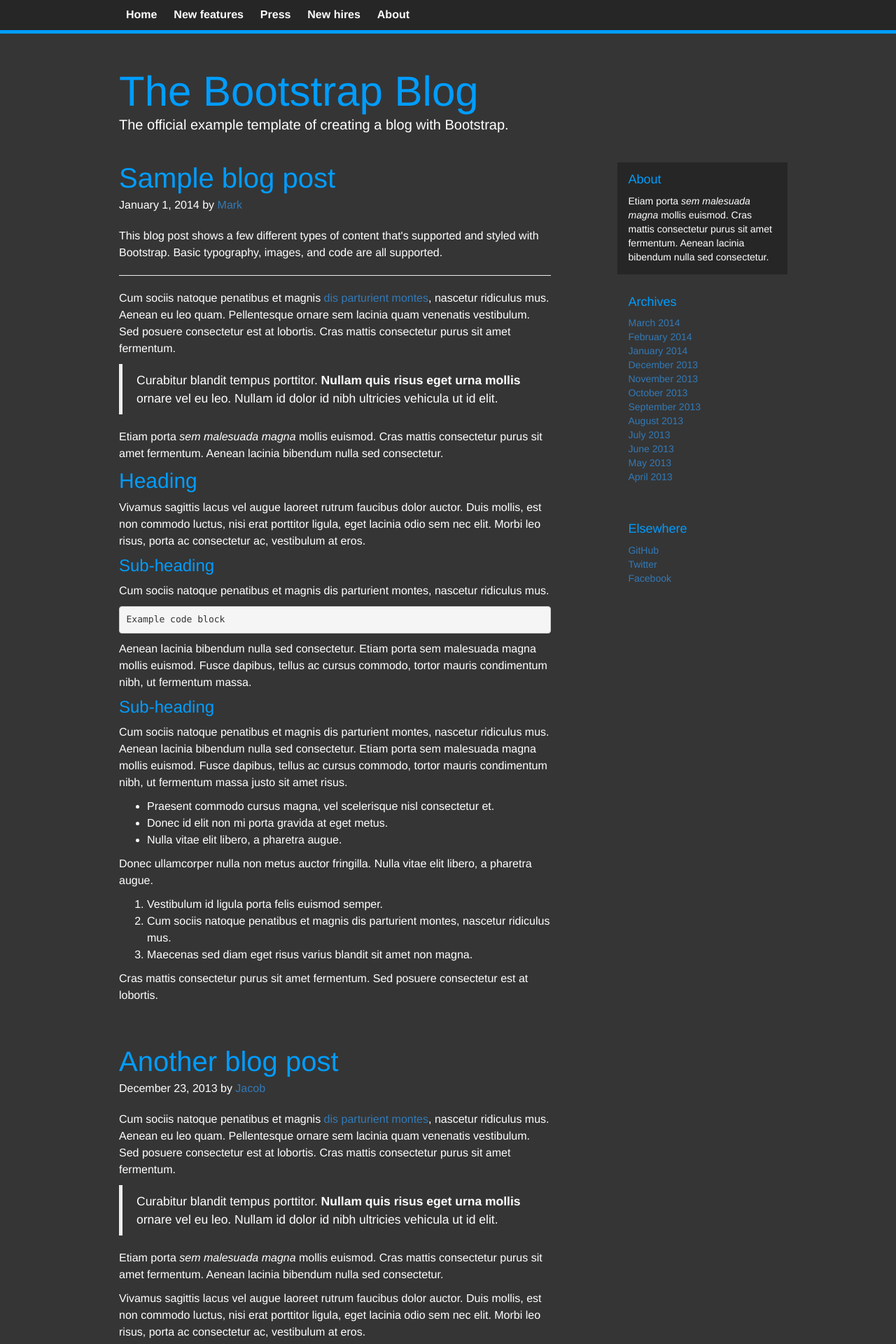
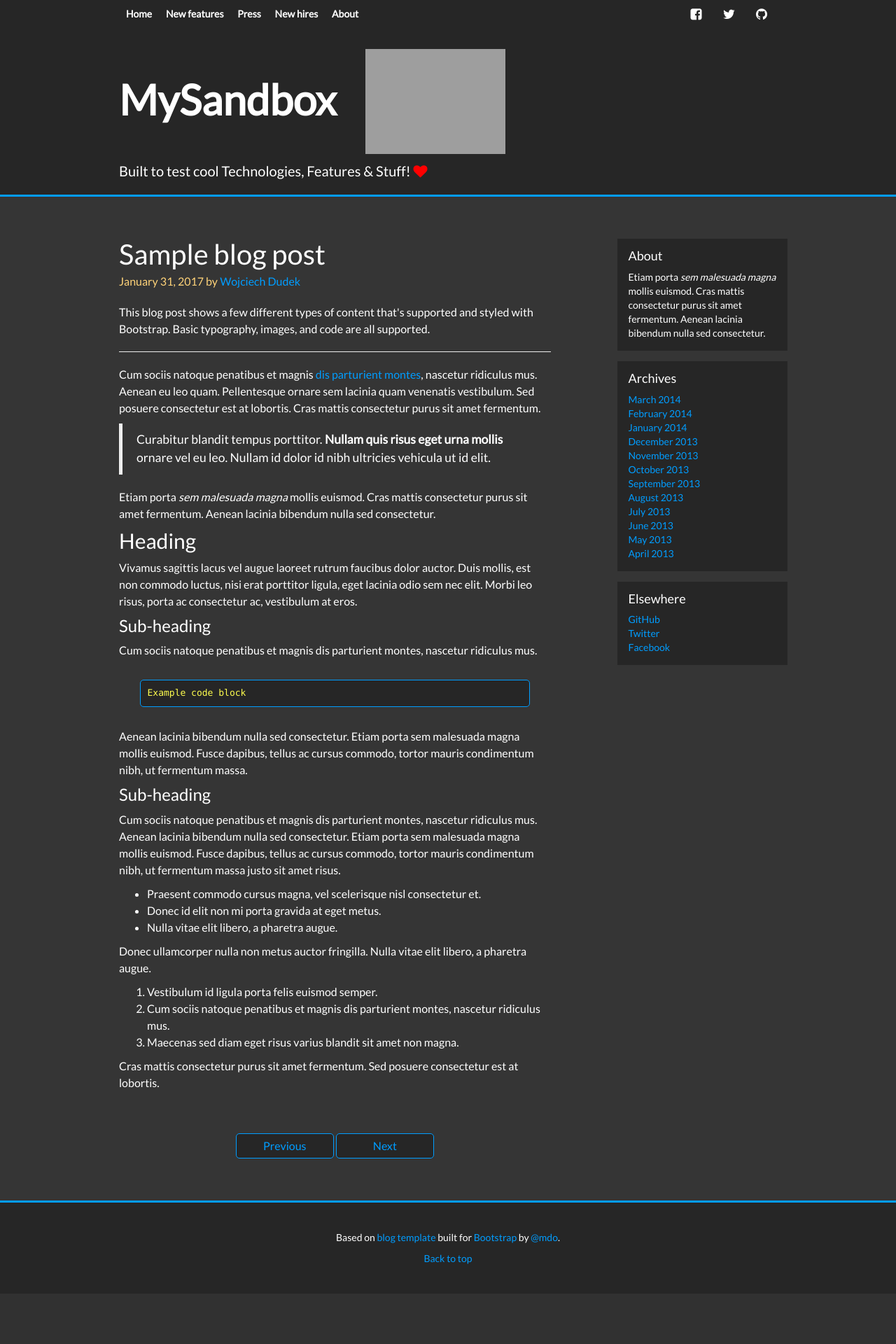
Before and after one commit to wdudek82/mysandbox-backend-django, a Django app: template apps/templates/base.html in a window 1280 px wide. Shown: the top 1920 px of the page at 70% size. After the commit the page ends 1806 px from the top, so only its background shows below. Run offline with Django 3.2, Linux system fonts and the light colour scheme; the template is opened without the code that fills it, so the values that code supplies are empty; some libraries are stand-ins or nearby versions; grey boxes are pictures that could not be loaded.

Commit message:
Tweaking html template

```diff
--- a/apps/static/css/blog.css
+++ b/apps/static/css/blog.css
@@ -3,8 +3,7 @@
  */
 
 body {
-  /*font-family: Georgia, "Times New Roman", Times, serif;*/
-  font-family: "Helvetica Neue", Helvetica, Arial, sans-serif;
+  font-family: 'Lato', serif;
   color: #ffffff;
   background-color: #353535;
 }
@@ -17,9 +16,37 @@
 h6, .h6 {
   margin-top: 0;
   font-weight: normal;
-  color: #009dff;
+  color: #ffffff;
 }
 
+a
+{
+    color: #009dff;
+    text-decoration: none;
+    transition: all 1000ms ease-in-out;
+}
+a:hover {
+    color: yellow;
+    text-decoration: underline;
+}
+a:focus {
+    color: #ff3200;
+    text-decoration: underline;
+    transition: color 500ms ease-in-out;
+}
+
+
+  /*text-decoration: none;*/
+  /*transition: color 1000ms linear;*/
+/*}*/
+
+pre {
+    background-color: rgb(38, 38, 38);
+    color: #fffe4e;
+    border-color: #009dff;
+    border-radius: 5px;
+    margin: 30px;
+}
 
 /*
  * Override Bootstrap's default container.
@@ -35,10 +62,10 @@
 /*
  * Masthead for nav
  */
-
 .blog-masthead {
   background-color: rgb(38, 38, 38);
-  border-bottom: 5px solid #009dff;
+  border-bottom: 3px solid #009dff;
+  margin-bottom: 60px;
 }
 
 /* Nav links */
@@ -46,23 +73,28 @@
     position: relative;
     display: inline-block;
     padding: 10px;
-  font-size: 16px;
+    font-size: 14px;
     font-weight: 900;
     color: #fff;
+    margin-right: -3px;
 }
-/*.blog-nav-item:hover,*/
 .blog-nav-item:hover {
-  color: #009dff;
+  background-color: #00609d;
+  color: #fff;
   text-decoration: none;
+  -webkit-transition: background-color 1500ms linear;
+  -ms-transition: background-color 1500ms linear;
+  transition: background-color 1500ms linear;
 }
 .blog-nav-item:focus {
-    color: #009dff;
+    color: rgb(255, 255, 255);
     text-decoration: none;
 }
 
 /* Active state gets a caret at the bottom */
 .blog-nav .active {
-  color: #009dff;
+  background-color: #009dff;
+  color: #fff;
 }
 .blog-nav .active:after {
   position: absolute;
@@ -70,28 +102,33 @@
   left: 50%;
   width: 0;
   height: 0;
-  margin-left: -5px;
-  vertical-align: middle;
-  content: " ";
-  border-right: 5px solid transparent;
-  border-bottom: 7px solid #009dff;
-  border-left: 5px solid transparent;
 }
-
+.blog-nav-item-left,
+.blog-nav-item-left:focus {
+    position: relative;
+    display: inline-block;
+    padding: 10px;
+    color: #fff;
+}
+.blog-nav-item-left:hover {
+  color: #004c7f;
+  text-decoration: none;
+  transition: color 1500ms linear;
+}
 
 /*
  * Blog name and description
  */
 
-.blog-header {
-  padding-top: 20px;
-  padding-bottom: 20px;
-}
+/*.blog-header {*/
+  /*padding-top: 20px;*/
+  /*padding-bottom: 20px;*/
+/*}*/
 .blog-title {
   margin-top: 30px;
   margin-bottom: 0;
   font-size: 60px;
-  font-weight: normal;
+  font-weight: 700;
 }
 .blog-description {
   font-size: 20px;
@@ -102,7 +139,6 @@
 /*
  * Main column and sidebar layout
  */
-
 .blog-main {
   font-size: 16px;
   line-height: 1.5;
@@ -128,22 +164,32 @@
 /* Pagination */
 .pager {
   margin-bottom: 60px;
-  text-align: left;
+  text-align: center;
+  /*vertical-align: middle;*/
 }
-.pager > li > a {
+.pager > li > a,
+.pager > li > a:focus {
     width: 140px;
-  padding: 10px 20px;
+    padding: 5px 10px;
     text-align: center;
-  border-radius: 0px;
+    border-radius: 5px;
     border-color: #009dff;
-  background-color: rgb(38, 38, 38)
+    background-color: rgb(38, 38, 38);
+    color: #009dff;
+}
+.pager > li > a:hover {
+  color: #fff;
+  background-color: #004c7f;
+  transition: color 500ms linear, background-color 1000ms linear;
+}
+.pager > li > a .active {
+    background-color: rgb(38, 38, 38);
 }
 
 
 /*
  * Blog posts
  */
-
 .blog-post {
   margin-bottom: 60px;
 }
@@ -153,25 +199,19 @@
 }
 .blog-post-meta {
   margin-bottom: 20px;
-  color: #ffffff;
+  color: #ffd379;
 }
 
 
 /*
  * Footer
  */
-.blog-footer a:link,
-.blog-footer a:visited,
-.blog-footer a:hover {
-    color: #009dff;
-    font-weight: 900;
-}
 .blog-footer {
   padding: 40px 0;
   color: #fff;
   text-align: center;
   background-color: rgb(38, 38, 38);
-  border-top: 5px solid #009dff;
+  border-top: 3px solid #009dff;
 }
 .blog-footer :last-child {
   margin-bottom: 0;
--- a/apps/templates/base.html
+++ b/apps/templates/base.html
@@ -9,16 +9,18 @@
         <!-- The above 3 meta tags *must* come first in the head; any other head content must come *after* these tags -->
         <meta name="description" content="">
         <meta name="author" content="Wojciech Dudek">
-        <link rel="icon" href="{% static 'img/favicon/favicon.ico' %}">
 
         <title>MySandbox Project</title>
 
+        <link rel="icon" href="{% static 'img/favicon/favicon.ico' %}">
         <link rel="stylesheet" href="{% static 'bower_components/bootstrap/dist/css/bootstrap.min.css' %}">
+
+        <link rel="stylesheet" href="{% static 'bower_components/components-font-awesome/css/font-awesome.min.css' %}">
 
         <!-- IE10 viewport hack for Surface/desktop Windows 8 bug -->
         <link href="{% static 'css/ie10-viewport-bug-workaround.css' %}" rel="stylesheet">
 
-
+        <link rel="stylesheet" type="text/css" href="https://fonts.googleapis.com/css?family=Lato">
 
         <!-- Custom styles for this template -->
         <link href="{% static 'css/blog.css' %}" rel="stylesheet">
@@ -32,16 +34,33 @@
               <a class="blog-nav-item {% if request.get_full_path == '/2/' %}active{% endif %}" href="{% url 'post:detail' 2 %}">Press</a>
               <a class="blog-nav-item {% if request.get_full_path == '/3/' %}active{% endif %}" href="{% url 'post:detail' 3 %}">New hires</a>
               <a class="blog-nav-item {% if request.get_full_path == '/4/' %}active{% endif %}" href="{% url 'post:detail' 4 %}">About</a>
+
+              <span style="float: right;">
+                <a class="blog-nav-item-left" href="https://www.facebook.com/wdudek82" target="_blank">
+                  <i class="fa fa-facebook-square fa-fw fa-lg" aria-hidden="true"></i>
+                </a>
+                <a class="blog-nav-item-left" href="https://twitter.com/WojtekDudek82" target="_blank">
+                  <i class="fa fa-twitter fa-fw fa-lg" aria-hidden="true"></i>
+                </a>
+                <a class="blog-nav-item-left" href="https://github.com/wdudek82" target="_blank">
+                  <i class="fa fa-github fa-fw fa-lg" aria-hidden="true"></i>
+                </a>
+              </span>
             </nav>
+            <div class="blog-nav">
+                <h1 class="blog-title">
+                    MySandbox
+                    <img src="http://images.clipartpanda.com/low-clipart-sandbox.png" width="200px" style="margin: 0 0 10px 30px;">
+                </h1>
+                <p class="lead blog-description">
+                    Built to test cool Technologies, Features & Stuff!
+                    <i class="fa fa-heart" style="color: red;" aria-hidden="true"></i>
+                </p>
+            </div>
           </div>
         </div>
 
         <div class="container">
-
-          <div class="blog-header">
-            <h1 class="blog-title">The Bootstrap Blog</h1>
-            <p class="lead blog-description">The official example template of creating a blog with Bootstrap.</p>
-          </div>
 
           <div class="row">
 
@@ -49,7 +68,7 @@
 
               <div class="blog-post">
                 <h2 class="blog-post-title">Sample blog post</h2>
-                <p class="blog-post-meta">January 1, 2014 by <a href="#">Mark</a></p>
+                <p class="blog-post-meta">January 31, 2017 by <a href="#">Wojciech Dudek</a></p>
 
                 <p>This blog post shows a few different types of content that's supported and styled with Bootstrap. Basic typography, images, and code are all supported.</p>
                 <hr>
@@ -80,31 +99,31 @@
                 <p>Cras mattis consectetur purus sit amet fermentum. Sed posuere consectetur est at lobortis.</p>
               </div><!-- /.blog-post -->
 
-              <div class="blog-post">
-                <h2 class="blog-post-title">Another blog post</h2>
-                <p class="blog-post-meta">December 23, 2013 by <a href="#">Jacob</a></p>
-
-                <p>Cum sociis natoque penatibus et magnis <a href="#">dis parturient montes</a>, nascetur ridiculus mus. Aenean eu leo quam. Pellentesque ornare sem lacinia quam venenatis vestibulum. Sed posuere consectetur est at lobortis. Cras mattis consectetur purus sit amet fermentum.</p>
-                <blockquote>
-                  <p>Curabitur blandit tempus porttitor. <strong>Nullam quis risus eget urna mollis</strong> ornare vel eu leo. Nullam id dolor id nibh ultricies vehicula ut id elit.</p>
-                </blockquote>
-                <p>Etiam porta <em>sem malesuada magna</em> mollis euismod. Cras mattis consectetur purus sit amet fermentum. Aenean lacinia bibendum nulla sed consectetur.</p>
-                <p>Vivamus sagittis lacus vel augue laoreet rutrum faucibus dolor auctor. Duis mollis, est non commodo luctus, nisi erat porttitor ligula, eget lacinia odio sem nec elit. Morbi leo risus, porta ac consectetur ac, vestibulum at eros.</p>
-              </div><!-- /.blog-post -->
-
-              <div class="blog-post">
-                <h2 class="blog-post-title">New feature</h2>
-                <p class="blog-post-meta">December 14, 2013 by <a href="#">Chris</a></p>
-
-                <p>Cum sociis natoque penatibus et magnis dis parturient montes, nascetur ridiculus mus. Aenean lacinia bibendum nulla sed consectetur. Etiam porta sem malesuada magna mollis euismod. Fusce dapibus, tellus ac cursus commodo, tortor mauris condimentum nibh, ut fermentum massa justo sit amet risus.</p>
-                <ul>
-                  <li>Praesent commodo cursus magna, vel scelerisque nisl consectetur et.</li>
-                  <li>Donec id elit non mi porta gravida at eget metus.</li>
-                  <li>Nulla vitae elit libero, a pharetra augue.</li>
-                </ul>
-                <p>Etiam porta <em>sem malesuada magna</em> mollis euismod. Cras mattis consectetur purus sit amet fermentum. Aenean lacinia bibendum nulla sed consectetur.</p>
-                <p>Donec ullamcorper nulla non metus auctor fringilla. Nulla vitae elit libero, a pharetra augue.</p>
-              </div><!-- /.blog-post -->
+{#              <div class="blog-post">#}
+{#                <h2 class="blog-post-title">Another blog post</h2>#}
+{#                <p class="blog-post-meta">December 23, 2013 by <a href="#">Jacob</a></p>#}
+{##}
+{#                <p>Cum sociis natoque penatibus et magnis <a href="#">dis parturient montes</a>, nascetur ridiculus mus. Aenean eu leo quam. Pellentesque ornare sem lacinia quam venenatis vestibulum. Sed posuere consectetur est at lobortis. Cras mattis consectetur purus sit amet fermentum.</p>#}
+{#                <blockquote>#}
+{#                  <p>Curabitur blandit tempus porttitor. <strong>Nullam quis risus eget urna mollis</strong> ornare vel eu leo. Nullam id dolor id nibh ultricies vehicula ut id elit.</p>#}
+{#                </blockquote>#}
+{#                <p>Etiam porta <em>sem malesuada magna</em> mollis euismod. Cras mattis consectetur purus sit amet fermentum. Aenean lacinia bibendum nulla sed consectetur.</p>#}
+{#                <p>Vivamus sagittis lacus vel augue laoreet rutrum faucibus dolor auctor. Duis mollis, est non commodo luctus, nisi erat porttitor ligula, eget lacinia odio sem nec elit. Morbi leo risus, porta ac consectetur ac, vestibulum at eros.</p>#}
+{#              </div><!-- /.blog-post -->#}
+{##}
+{#              <div class="blog-post">#}
+{#                <h2 class="blog-post-title">New feature</h2>#}
+{#                <p class="blog-post-meta">December 14, 2013 by <a href="#">Chris</a></p>#}
+{##}
+{#                <p>Cum sociis natoque penatibus et magnis dis parturient montes, nascetur ridiculus mus. Aenean lacinia bibendum nulla sed consectetur. Etiam porta sem malesuada magna mollis euismod. Fusce dapibus, tellus ac cursus commodo, tortor mauris condimentum nibh, ut fermentum massa justo sit amet risus.</p>#}
+{#                <ul>#}
+{#                  <li>Praesent commodo cursus magna, vel scelerisque nisl consectetur et.</li>#}
+{#                  <li>Donec id elit non mi porta gravida at eget metus.</li>#}
+{#                  <li>Nulla vitae elit libero, a pharetra augue.</li>#}
+{#                </ul>#}
+{#                <p>Etiam porta <em>sem malesuada magna</em> mollis euismod. Cras mattis consectetur purus sit amet fermentum. Aenean lacinia bibendum nulla sed consectetur.</p>#}
+{#                <p>Donec ullamcorper nulla non metus auctor fringilla. Nulla vitae elit libero, a pharetra augue.</p>#}
+{#              </div><!-- /.blog-post -->#}
 
               <nav>
                 <ul class="pager">
@@ -120,7 +139,7 @@
                 <h4>About</h4>
                 <p>Etiam porta <em>sem malesuada magna</em> mollis euismod. Cras mattis consectetur purus sit amet fermentum. Aenean lacinia bibendum nulla sed consectetur.</p>
               </div>
-              <div class="sidebar-module">
+              <div class="sidebar-module sidebar-module-inset">
                 <h4>Archives</h4>
                 <ol class="list-unstyled">
                   <li><a href="#">March 2014</a></li>
@@ -137,7 +156,7 @@
                   <li><a href="#">April 2013</a></li>
                 </ol>
               </div>
-              <div class="sidebar-module">
+              <div class="sidebar-module sidebar-module-inset">
                 <h4>Elsewhere</h4>
                 <ol class="list-unstyled">
                   <li><a href="#">GitHub</a></li>
@@ -145,6 +164,32 @@
                   <li><a href="#">Facebook</a></li>
                 </ol>
               </div>
+{#              <div class="sidebar-module sidebar-module-inset">#}
+{#                <h4>Built ith</h4>#}
+{#                <ol class="list-unstyled" style="text-align: center;">#}
+{#                  <li><a href="#">#}
+{#                      <img src="http://reneolivo.github.io/docker-for-devs/images/logos/python.png" style="max-width: 100px;">#}
+{#                  </a></li>#}
+{#                  <li><a href="#">#}
+{#                      <img src="http://www.unixstickers.com/image/cache/data/stickers/django/dj-neg2.sh-600x600.png" style="max-width: 100px;">#}
+{#                  </a></li>#}
+{#                                    <li><a href="#">#}
+{#                      <img src="https://www.w3.org/html/logo/downloads/HTML5_Logo_512.png" style="max-width: 100px;">#}
+{#                  </a></li>#}
+{#                                      <li><a href="#">#}
+{#                      <img src="http://www.pointid.ru/wp-content/uploads/2015/11/css3-logo.png" style="max-width: 100px;">#}
+{#                  </a></li>#}
+{#                                      <li><a href="#">#}
+{#                      <img src="http://www.w3devcampus.com/wp-content/uploads/logoAndOther/logo_JavaScript.png" style="max-width: 70px;">#}
+{#                  </a></li>#}
+{#                                      <li><a href="#">#}
+{#                      <img src="https://pbs.twimg.com/profile_images/567774844322713600/tYoVju31.png" style="max-width: 100px;">#}
+{#                  </a></li>#}
+{#                </ol>#}
+{#              </div>#}
+            </div><!-- /.blog-sidebar -->
+
+
             </div><!-- /.blog-sidebar -->
 
           </div><!-- /.row -->
@@ -152,7 +197,10 @@
         </div><!-- /.container -->
 
         <footer class="blog-footer">
-          <p>Blog template built for <a href="http://getbootstrap.com">Bootstrap</a> by <a href="https://twitter.com/mdo">@mdo</a>.</p>
+          <p>
+              Based on <a href="http://getbootstrap.com/examples/blog/" target="_blank">
+              blog template</a> built for <a href="http://getbootstrap.com" target="_blank">
+              Bootstrap</a> by <a href="https://twitter.com/mdo" target="_blank">@mdo</a>.</p>
           <p>
             <a href="#">Back to top</a>
           </p>
--- a/backend/urls.py
+++ b/backend/urls.py
@@ -2,13 +2,14 @@
 from django.conf.urls import include, url
 from django.conf.urls.static import static
 from django.contrib import admin
+import apps
 
 
 urlpatterns = [
     url(r'^grappelli/', include('grappelli.urls')),
     url(r'^admin/', admin.site.urls),
     url(r'^api-auth/', include('rest_framework.urls', namespace='rest_framework'))
-]
+] + apps.urls.urlpatterns
 
 if settings.DEBUG:
     import debug_toolbar
```
Also changed, not shown: apps/static/bower.json (+9 -2 lines), apps/static/img/Poland-icon.png (added). Lines whose indentation alone changed are shown as unchanged.
